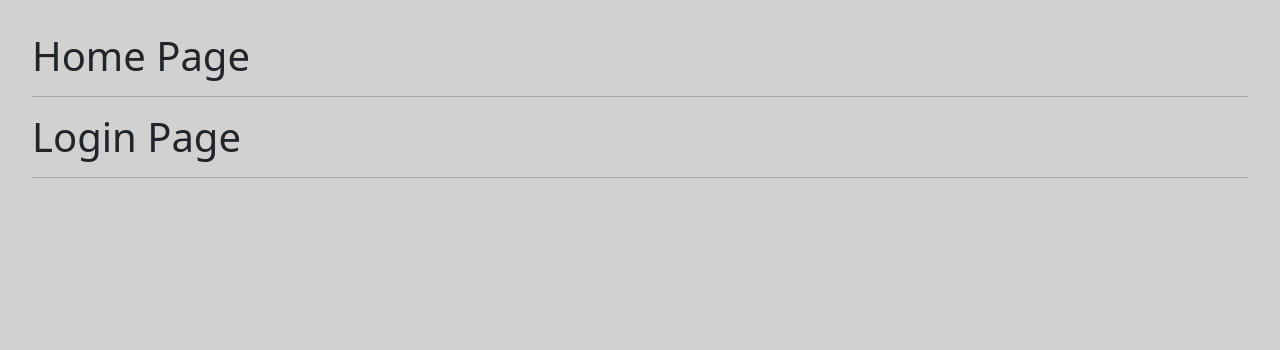
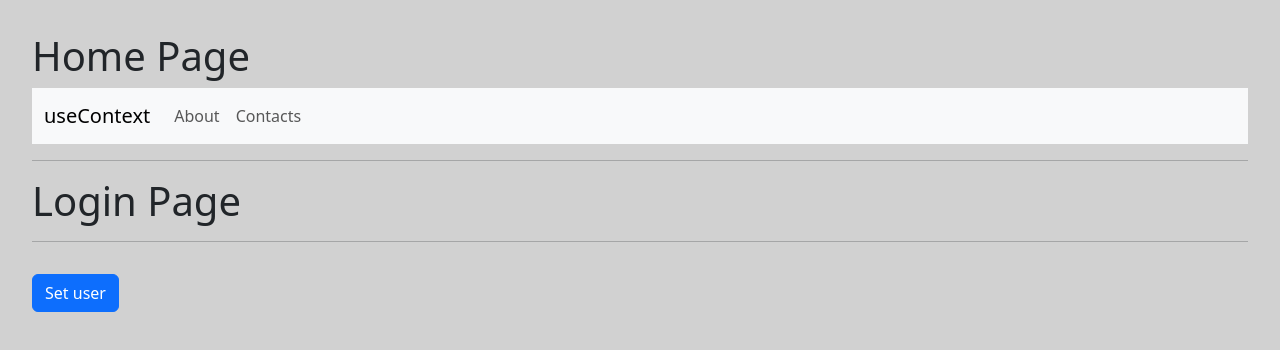
Before and after one commit to MacinME/React, a React (Vite) app in the folder 05.Hooks-App/: page / in a window 1280 px wide. Shown: the top 350 px of the page. Built offline with nearby package versions, Linux system fonts and the light colour scheme.

Commit message:
useContext covered it

```diff
--- a/05.Hooks-App/src/09-useContext/AboutPage.jsx
+++ b/05.Hooks-App/src/09-useContext/AboutPage.jsx
@@ -1,8 +1,18 @@
+import { useContext } from 'react';
+import { UserContext } from './context/UserContext';
+
 export const AboutPage = () => {
+
+  const { user } = useContext(UserContext);
+
   return (
     <>
         <h1>About Page</h1>
         <hr />
+
+        <pre>
+          {  JSON.stringify( user, null, 5 ) }
+        </pre>
     </>
   )
 }
--- a/05.Hooks-App/src/09-useContext/LoginPage.jsx
+++ b/05.Hooks-App/src/09-useContext/LoginPage.jsx
@@ -1,9 +1,25 @@
+import { useContext } from 'react';
+import { UserContext } from './context/UserContext';
 
 export const LoginPage = () => {
+
+  const { user, setUser } = useContext(UserContext);
+
   return (
     <>
         <h1>Login Page</h1>
         <hr />
+
+        <pre>
+          { JSON.stringify( user, null, 5) }
+        </pre>
+
+        <button
+          onClick={ () => setUser({id: 12, name: 'Drake', email: 'drake@amazon.mx'}) }
+          className='btn btn-primary'
+        >
+          Set user
+        </button>
     </>
   )
 }
--- a/05.Hooks-App/src/09-useContext/MainApp.jsx
+++ b/05.Hooks-App/src/09-useContext/MainApp.jsx
@@ -2,11 +2,14 @@
 import { LoginPage } from './LoginPage';
 import { AboutPage } from './AboutPage';
 import { ContactsPage } from './ContactsPage';
+import { Navbar } from './Navbar';
+import { UserProvider } from './context/UserProvider';
 
 export const MainApp = () => {
   return (
-    <>
+    <UserProvider>
         <h1>Home Page</h1>
+        <Navbar />
         <hr />
 
         <Routes >
@@ -16,6 +19,6 @@
 
           <Route path="/*" element={ <Navigate to="/" /> } />
         </Routes>
-    </>
+    </UserProvider>
   )
 }
--- /dev/null
+++ b/05.Hooks-App/src/09-useContext/Navbar.jsx
@@ -0,0 +1,27 @@
+import { Link, NavLink } from 'react-router-dom';
+
+export const Navbar = () => {
+  return (
+    <nav className="navbar navbar-expand-lg bg-body-tertiary">
+        <div className="container-fluid">
+            <Link className="navbar-brand" to="/">useContext</Link>
+            <div className="collapse navbar-collapse" id="navbarNav">
+                <ul className="navbar-nav">
+                    <NavLink
+                        to="/about"
+                        className={ ({ isActive }) => `nav-link ${ isActive ? 'active' : '' }` }
+                    >
+                        About
+                    </NavLink>
+                    <NavLink
+                        to="/contacts"
+                        className={ ({ isActive }) => `nav-link ${ isActive ? 'active' : '' }` }
+                    >
+                        Contacts
+                    </NavLink>
+                </ul>
+            </div>
+        </div>
+    </nav>
+  )
+}
--- /dev/null
+++ b/05.Hooks-App/src/09-useContext/context/UserContext.jsx
@@ -0,0 +1,3 @@
+import { createContext } from 'react';
+
+export const UserContext = createContext();
--- /dev/null
+++ b/05.Hooks-App/src/09-useContext/context/UserProvider.jsx
@@ -0,0 +1,13 @@
+import { useState } from 'react';
+import { UserContext } from './UserContext';
+
+export const UserProvider = ({ children }) => {
+
+    const [user, setUser] = useState();
+
+  return (
+    <UserContext.Provider value={ {user, setUser} }>
+        { children }
+    </UserContext.Provider>
+  )
+}
```
